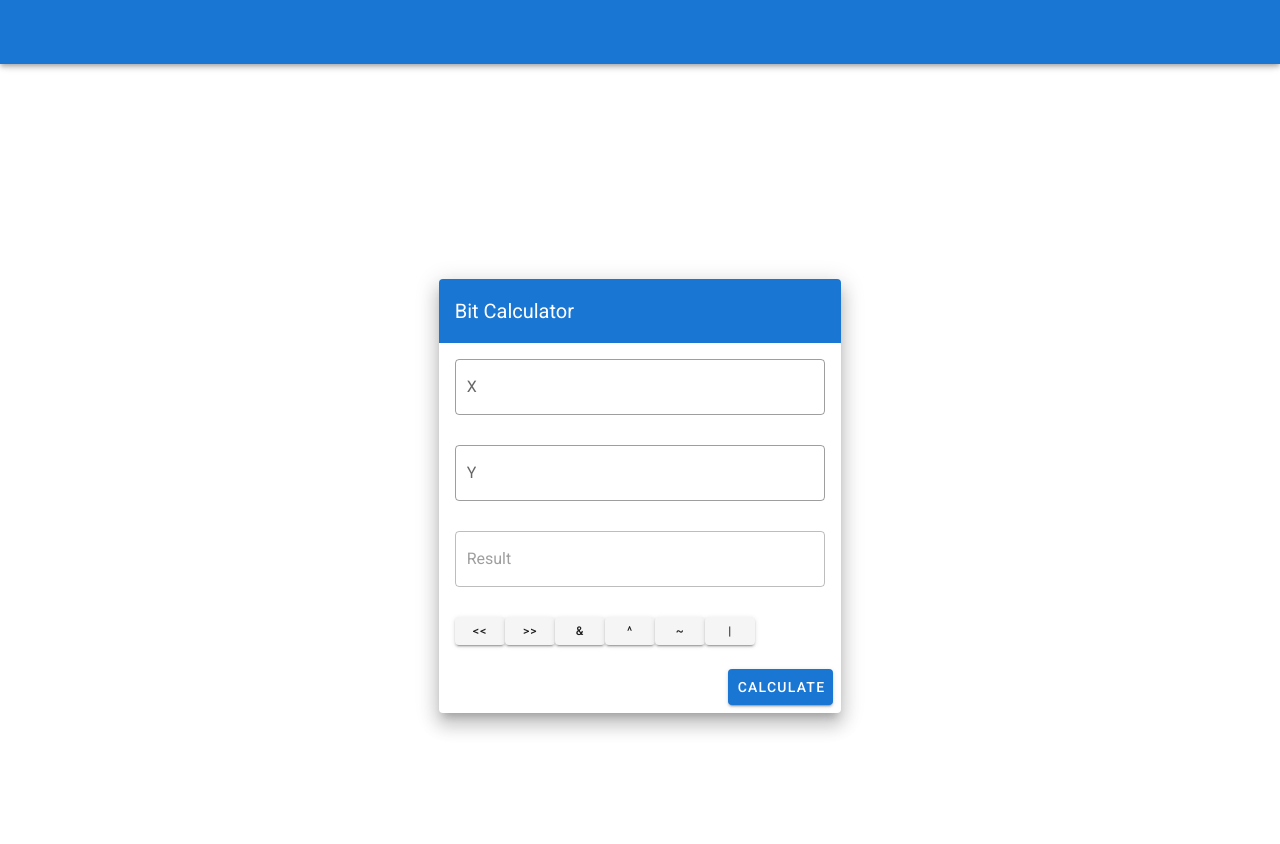
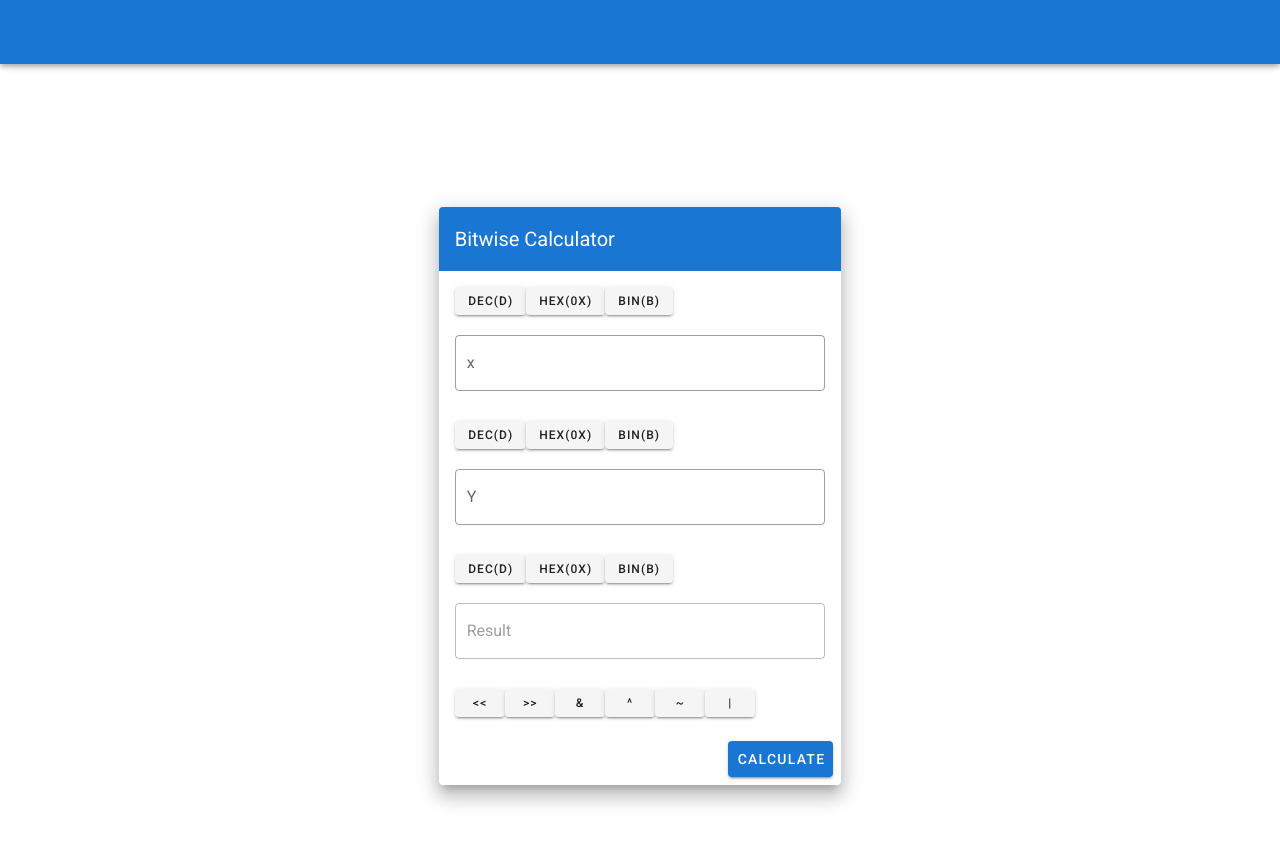
Before and after one commit to smplman/bit-calc, a Vue app: page / in a window 1280 px wide. Shown: the top 844 px of the page. Built offline with nearby package versions, Linux system fonts and the light colour scheme.

Commit message:
multi input

```diff
--- a/src/components/Calculator.vue
+++ b/src/components/Calculator.vue
@@ -20,28 +20,35 @@
                 dark
                 flat
               >
-                <v-toolbar-title>Bit Calculator</v-toolbar-title>
+                <v-toolbar-title>Bitwise Calculator</v-toolbar-title>
                 <v-spacer />
 
               </v-toolbar>
+
               <v-card-text>
-                <v-form>
-                    <v-text-field
-                        label="X"
+                <v-form
+                    @submit.prevent="calculate"
+                    id="calc-form"
+                >
+
+                    <MultiInput
+                        label="x"
                         placeholder="0x00"
-                        outlined
-                    ></v-text-field>
-                    <v-text-field
+                        :calc="calc.formX"
+                    />
+
+                    <MultiInput
                         label="Y"
                         placeholder="0x00"
-                        outlined
-                    ></v-text-field>
-                    <v-text-field
+                        :calc="calc.formY"
+                    />
+
+                    <MultiInput
                         label="Result"
                         placeholder="0x00"
-                        outlined
-                        disabled
-                    ></v-text-field>
+                        :calc="calc.formR"
+                        :disabled=true
+                    />
 
                     <v-btn small>&lt;&lt;</v-btn>
                     <v-btn small>&gt;&gt;</v-btn>
@@ -53,7 +60,7 @@
               </v-card-text>
               <v-card-actions>
                 <v-spacer />
-                <v-btn color="primary">Calculate</v-btn>
+                <v-btn color="primary" type="submit" form="calc-form">Calculate</v-btn>
               </v-card-actions>
             </v-card>
           </v-col>
@@ -64,9 +71,64 @@
 </template>
 
 <script>
-  export default {
-    props: {
-      source: String,
+import MultiInput from './MultiInput';
+
+export default {
+    components: {
+        MultiInput
     },
-  }
+    props: {},
+    data() {
+        return {
+            calc : {
+                formX: '',
+                formY: '',
+                formR: ''
+            }
+        }
+    },
+    methods: {
+
+        calculate(e) {
+            console.log(e,'calc');
+        },
+
+        toDec(num){
+            console.log('toDec', num);
+        },
+        isDec(num){
+            console.log('isDec', num);
+            return false;
+        },
+
+        toHex(num){
+            console.log('toHex', num);
+        },
+        isHex(num){
+            console.log('isHex', num);
+            let a = parseInt(num,16);
+            return (a.toString(16) === num.toLowerCase())
+        },
+
+        toBin(num){
+            console.log('toBin', num);
+        },
+        isBin(num){
+            console.log('isBin', num);
+            let re = new RegExp('^[0-1]{1,}$');
+            return re.test(num);
+        },
+
+        detectType(e){
+            console.log('detectType', num);
+            let num = e.target.value;
+
+            let isDec = this.isDec(num);
+            let isHex = this.isHex(num);
+            let isBin = this.isBin(num);
+
+            console.log('isDec', isDec, 'isHex', isHex, 'isBin',isBin);
+        }
+    }
+}
 </script>
--- /dev/null
+++ b/src/components/MultiInput.vue
@@ -0,0 +1,71 @@
+<template>
+    <div>
+        <v-btn small @click="toDec">Dec(d)</v-btn>
+        <v-btn small @click="toHex">Hex(0x)</v-btn>
+        <v-btn small @click="toBin">Bin(b)</v-btn>
+        <v-text-field
+            class="mt-5"
+            :label="label"
+            :placeholder="placeholder"
+            :disabled=disabled
+            outlined
+            v-model="calc"
+            @keyup="detectType"
+        ></v-text-field>
+    </div>
+</template>
+
+<script>
+export default {
+    props : {
+        label: String,
+        placeholder: String,
+        calc: String,
+        disabled: Boolean
+    },
+    data() {
+        return {
+
+        }
+    },
+    methods: {
+
+        toDec(num){
+            console.log('toDec', num);
+        },
+        isDec(num){
+            console.log('isDec', num);
+            return false;
+        },
+
+        toHex(num){
+            console.log('toHex', num);
+        },
+        isHex(num){
+            console.log('isHex', num);
+            let a = parseInt(num,16);
+            return (a.toString(16) === num.toLowerCase())
+        },
+
+        toBin(num){
+            console.log('toBin', num);
+        },
+        isBin(num){
+            console.log('isBin', num);
+            let re = new RegExp('^[0-1]{1,}$');
+            return re.test(num);
+        },
+
+        detectType(e){
+            console.log('detectType', num);
+            let num = e.target.value;
+
+            let isDec = this.isDec(num);
+            let isHex = this.isHex(num);
+            let isBin = this.isBin(num);
+
+            console.log('isDec', isDec, 'isHex', isHex, 'isBin',isBin);
+        }
+    }
+}
+</script>
```
Also changed, not shown: src/components/HelloWorld.vue (deleted, +0 -144 lines).
